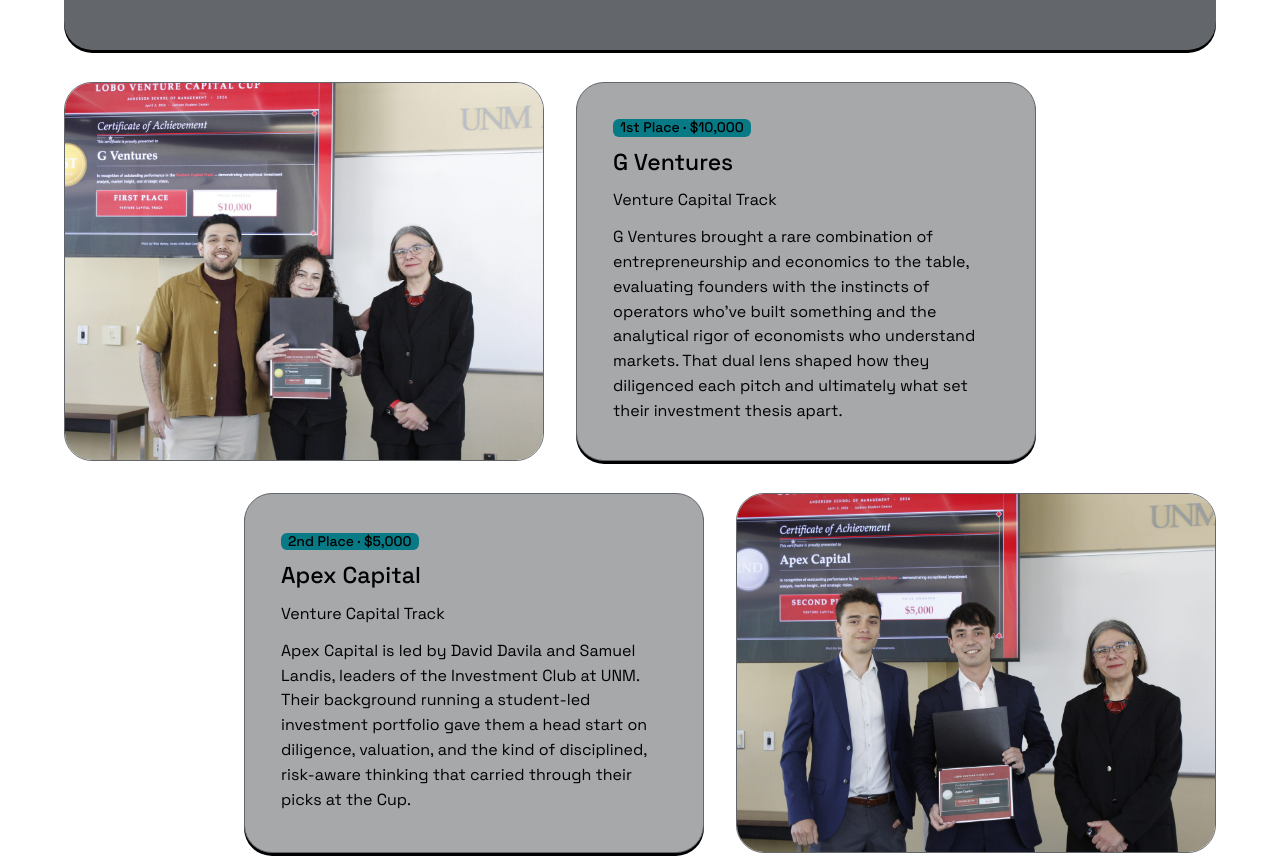
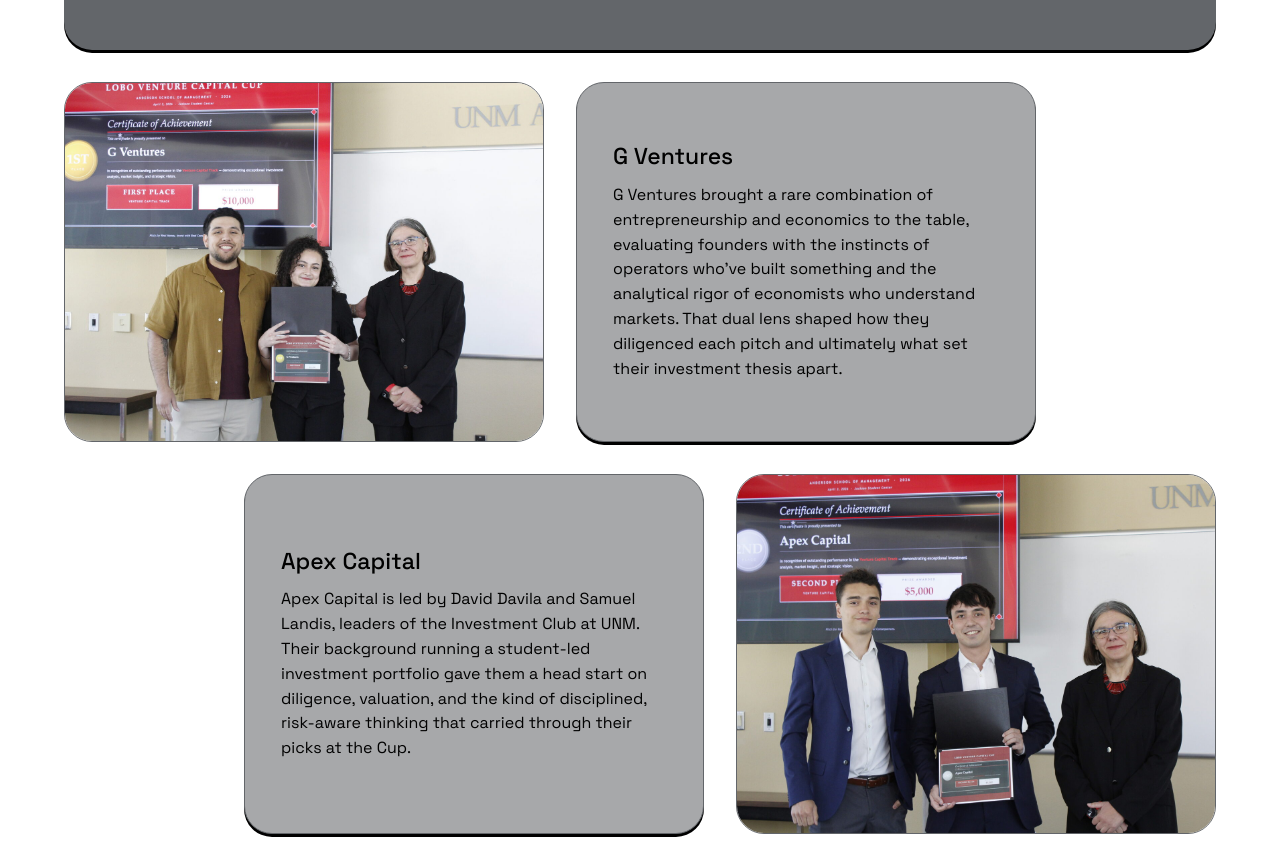
Before and after one commit to rickwgarcia/lobovccup, a React (Vite) app: page / in a window 1280 px wide. Shown: the part 1349-2213 px from the top of the page. Built offline with nearby package versions, Linux system fonts and the light colour scheme.

Commit message:
removedvc denotion

```diff
--- a/src/components/recap/WinnersGallery.tsx
+++ b/src/components/recap/WinnersGallery.tsx
@@ -19,13 +19,9 @@
               className="h-[320px] w-full shrink-0 rounded-card border border-brand-gray object-cover sm:h-auto sm:min-h-[360px] sm:w-1/2 sm:max-w-[480px]"
             />
             <div className="flex w-full flex-col items-start justify-center gap-3 rounded-card border border-brand-gray bg-brand-silver p-6 shadow-hard sm:w-1/2 sm:max-w-[460px] sm:p-9">
-              <span className="rounded-pill bg-turquoise px-[7px] font-grotesk text-sm font-medium leading-tight text-black">
-                {winner.place} · {winner.prize}
-              </span>
               <h3 className="font-grotesk text-xl font-bold leading-tight text-black sm:text-h3">
                 {winner.teamName}
               </h3>
-              <p className="font-grotesk text-body text-black">{winner.track}</p>
               <p className="font-grotesk text-body text-black">{winner.description}</p>
             </div>
           </div>
```
